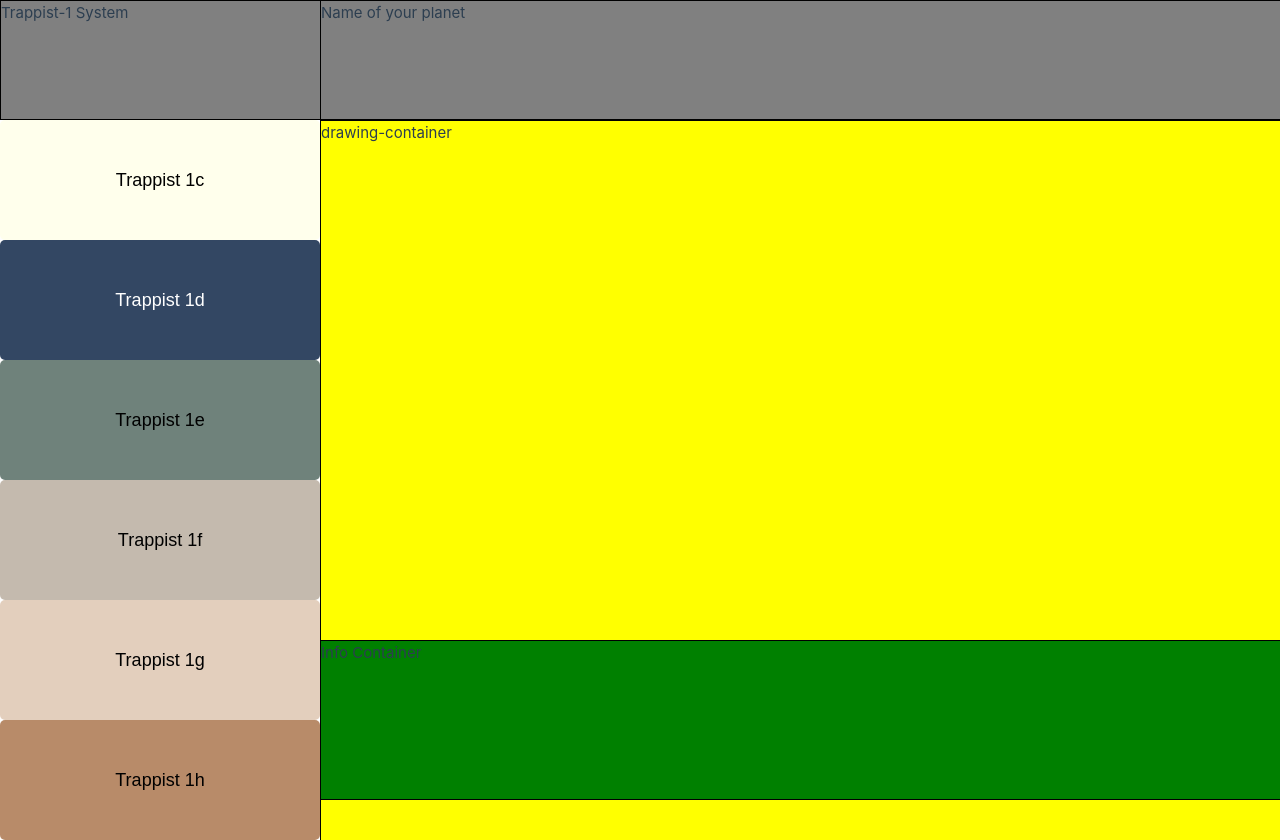
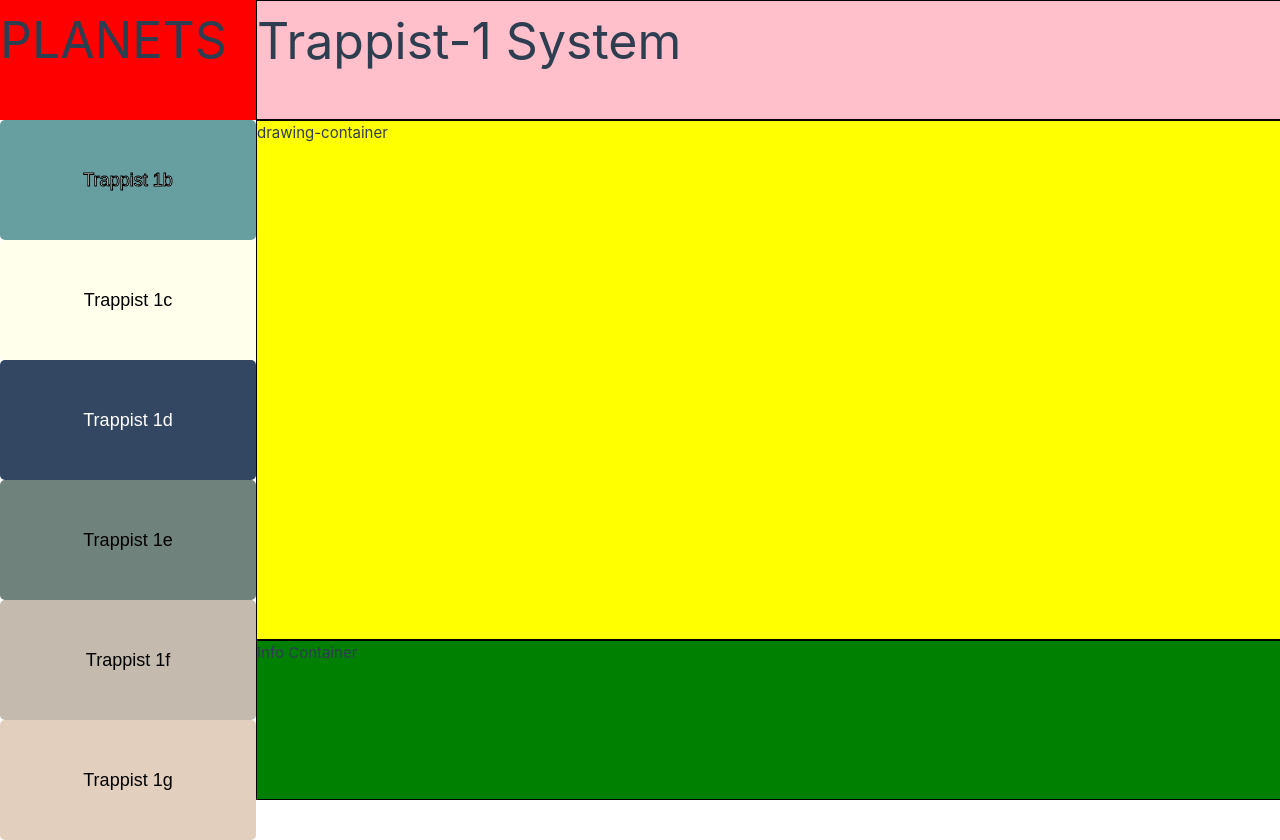
Before and after one commit to bimnett/explore-trappist-1, a Vue app in the folder vue-project/: page /painting in a window 1280 px wide. After the commit the page ends 800 px from the top, so only its background shows below. Built offline with nearby package versions, Linux system fonts and the light colour scheme.

Commit message:
CONTAINERS

```diff
--- a/vue-project/src/views/paintingPage.vue
+++ b/vue-project/src/views/paintingPage.vue
@@ -1,5 +1,7 @@
 <template>
-    <div class="left-container">
+    <div class="titlePlanets-container">
+        PLANETS
+    </div>
     <div class="nameOfSystem-container">
         Trappist-1 System
       </div>
@@ -12,16 +14,8 @@
         <button id="sixth-planet" @click="sixth_planet">Trappist 1g</button>
         <button id="seventh-planet" @click="seventh_planet">Trappist 1h</button>
       </div>
-    </div>
-    <div class= "top-container">
-        <div class= "nameOfSystem-container">
-            Name of your planet
-        </div>
-    </div>
     <div class= "drawing-container">
-        <div class= "drawingPlanets-container">
         drawing-container
-        </div>
     </div>
     <div class="info-container">
         Info Container
@@ -29,43 +23,66 @@
   </template>
 
 <style scoped>
-    .left-container {
-        width: 25%;
-        height: auto;
-        position: absolute;
-        top: 0vh;
-        left: 0;
-    }
-    .top-container {
-        width: 75%;
-        height: auto;
-        position: absolute;
-        top: 0;
-        left: 25%;
-    }
-    .drawing-container {
-        width: 75%;
-        height: 80%;
-        position: absolute;
-        top: 15vh;
-        left: 25%;
-    }
-    .info-container {
-        width: 75%;
-        height: 90vh;
-        position: absolute;
-        bottom: 0vh;
-        left: 25%;
-    }
-
     .nameOfSystem-container {
         width: 100%;
-        height: 15vh;
-        background-color: grey;
+        height: 15%;
+        left: 20%;
+        top: 0vh;
+        background-color: pink;
         border: 1px solid #000;
         box-sizing: border-box;
         position:fixed;
         overflow-y:scroll;
+        font-size: 50px;
+        position:fixed;
+        overflow-y:scroll;
+    }
+    .planets-container {
+        width: 20%;
+        height: 100%;
+        position: absolute;
+        top: 15vh;
+        left: 0%;
+        position:fixed;
+        overflow-y:scroll;
+    }
+    .titlePlanets-container {
+        width: 20%;
+        height: 15%;
+        position: absolute;
+        top: 0vh;
+        left: 0vh;
+        font-size: 50px;
+        background-color: red;
+        position:fixed;
+    }
+
+    /* put the drawing code in this container, it is yellow on screen*/
+    .drawing-container {
+        width: 100%;
+        height: 65%;
+        position: absolute;
+        top: 15vh;
+        left: 20%;
+        background-color: yellow;
+        border: 1px solid #000;
+        box-sizing: border-box;
+        position:fixed;
+        overflow-y:scroll;
+    }
+
+    .info-container {
+    width: 100%;
+    height: 20%;
+    bottom: 0vh;
+    left: 20%;
+    background-color: green;
+    border: 1px solid #000;
+    box-sizing: border-box;
+    margin: 0;
+    position:fixed;
+    overflow-y:scroll;
+
     }
 
     #first-planet {
@@ -154,35 +171,4 @@
     }
 
 
-    .drawingPlanets-container {
-    width: 100%;
-    height: 100%;
-    background-color: yellow;
-    border: 1px solid #000;
-    box-sizing: border-box;
-    position:fixed;
-    overflow-y:scroll;
-    }
-
-    .nameOfPlanet-container {
-    width: 100%;
-    height: 20vh;
-    background-color: blue;
-    border: 1px solid #000;
-    box-sizing: border-box;
-    margin: 0;
-
-    }
-
-    .info-container {
-    width: 100%;
-    height: 20vh;
-    background-color: green;
-    border: 1px solid #000;
-    box-sizing: border-box;
-    margin: 0;
-    position:fixed;
-    overflow-y:scroll;
-
-    }
 </style>
```
Lines whose indentation alone changed are shown as unchanged.
